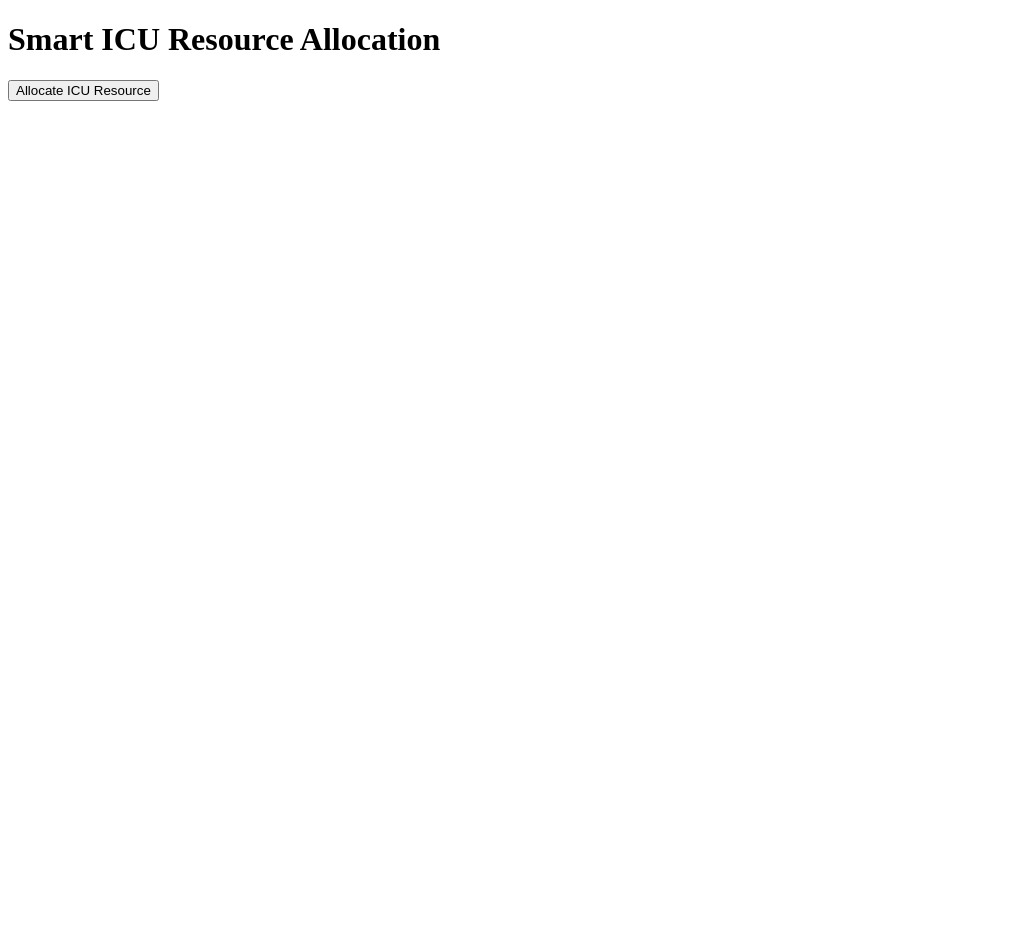
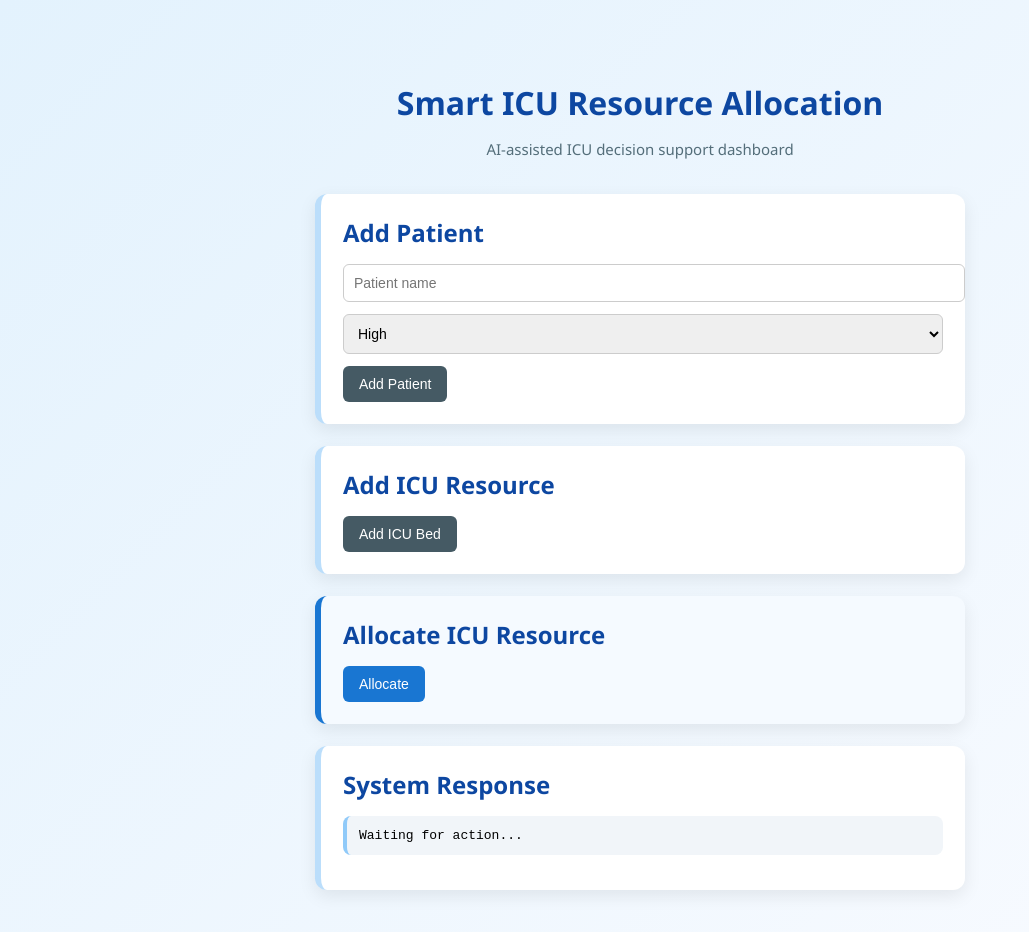
Before and after one commit to Ravikanth28/ICU-automation, a plain HTML site: page frontend/index.html in a window 1280 px wide. Shown: the whole page, without its empty margins (0-1029 px from the left). Before the commit the page ends 800 px from the top, so only its background shows below. Drawn offline with Linux system fonts and the light colour scheme.

Commit message:
UI enhanced

```diff
--- a/frontend/dashboard.js
+++ b/frontend/dashboard.js
@@ -1,9 +1,33 @@
+const BASE_URL = "http://127.0.0.1:8000";
+
+function addPatient() {
+    const name = document.getElementById("pname").value;
+    const severity = document.getElementById("severity").value;
+
+    fetch(`${BASE_URL}/patients/?name=${name}&severity=${severity}`, {
+        method: "POST"
+    })
+    .then(res => res.json())
+    .then(data => show(data));
+}
+
+function addResource() {
+    fetch(`${BASE_URL}/resources/?resource_type=ICU_BED`, {
+        method: "POST"
+    })
+    .then(res => res.json())
+    .then(data => show(data));
+}
+
 function allocate() {
-  fetch("http://127.0.0.1:8000/allocate/", {
-    method: "POST"
-  })
-  .then(res => res.json())
-  .then(data => {
-    document.getElementById("output").innerText = JSON.stringify(data, null, 2);
-  });
+    fetch(`${BASE_URL}/allocate/`, {
+        method: "POST"
+    })
+    .then(res => res.json())
+    .then(data => show(data));
 }
+
+function show(data) {
+    document.getElementById("output").innerText =
+        JSON.stringify(data, null, 2);
+}
--- a/frontend/index.html
+++ b/frontend/index.html
@@ -1,13 +1,43 @@
 <!DOCTYPE html>
-<html>
+<html lang="en">
 <head>
-  <title>Smart ICU Dashboard</title>
+    <meta charset="UTF-8">
+    <title>Smart ICU Resource Allocation</title>
+    <link rel="stylesheet" href="style.css">
 </head>
 <body>
-  <h1>Smart ICU Resource Allocation</h1>
-  <button onclick="allocate()">Allocate ICU Resource</button>
-  <pre id="output"></pre>
 
-  <script src="dashboard.js"></script>
+<div class="container">
+    <h1>Smart ICU Resource Allocation</h1>
+    <p class="subtitle">AI-assisted ICU decision support dashboard</p>
+
+    <div class="card">
+        <h2>Add Patient</h2>
+        <input id="pname" placeholder="Patient name">
+        <select id="severity">
+            <option value="high">High</option>
+            <option value="medium">Medium</option>
+            <option value="low">Low</option>
+        </select>
+        <button onclick="addPatient()">Add Patient</button>
+    </div>
+
+    <div class="card">
+        <h2>Add ICU Resource</h2>
+        <button onclick="addResource()">Add ICU Bed</button>
+    </div>
+
+    <div class="card highlight">
+        <h2>Allocate ICU Resource</h2>
+        <button class="primary" onclick="allocate()">Allocate</button>
+    </div>
+
+    <div class="card">
+        <h2>System Response</h2>
+        <pre id="output">Waiting for action...</pre>
+    </div>
+</div>
+
+<script src="dashboard.js"></script>
 </body>
 </html>
--- /dev/null
+++ b/frontend/style.css
@@ -0,0 +1,96 @@
+body {
+    font-family: "Segoe UI", Arial, sans-serif;
+    background: linear-gradient(135deg, #e3f2fd, #f9fbff);
+    margin: 0;
+    padding: 0;
+}
+
+.container {
+    max-width: 650px;
+    margin: 40px auto;
+    padding: 20px;
+}
+
+h1 {
+    text-align: center;
+    margin-bottom: 5px;
+    color: #0d47a1;
+}
+
+.subtitle {
+    text-align: center;
+    color: #546e7a;
+    margin-bottom: 35px;
+    font-size: 15px;
+}
+
+/* Cards */
+.card {
+    background: #ffffff;
+    padding: 22px;
+    margin-bottom: 22px;
+    border-radius: 12px;
+    box-shadow: 0 6px 18px rgba(0, 0, 0, 0.08);
+    border-left: 6px solid #bbdefb;
+}
+
+.card h2 {
+    margin-top: 0;
+    margin-bottom: 15px;
+    color: #0d47a1;
+}
+
+/* Highlight allocation card */
+.highlight {
+    border-left: 6px solid #1976d2;
+    background: #f5faff;
+}
+
+/* Inputs */
+input, select {
+    width: 100%;
+    padding: 10px;
+    margin-bottom: 12px;
+    border-radius: 6px;
+    border: 1px solid #ccc;
+    font-size: 14px;
+}
+
+input:focus, select:focus {
+    outline: none;
+    border-color: #1976d2;
+}
+
+/* Buttons */
+button {
+    padding: 10px 16px;
+    border: none;
+    border-radius: 6px;
+    cursor: pointer;
+    font-size: 14px;
+    font-weight: 500;
+    background-color: #455a64;
+    color: #ffffff;
+    transition: transform 0.1s ease, box-shadow 0.1s ease;
+}
+
+button:hover {
+    transform: translateY(-1px);
+    box-shadow: 0 4px 10px rgba(0,0,0,0.15);
+}
+
+/* Primary action */
+.primary {
+    background-color: #1976d2;
+}
+
+/* Response box */
+pre {
+    background: #f1f5f9;
+    padding: 12px;
+    border-radius: 8px;
+    max-height: 220px;
+    overflow-y: auto;
+    font-size: 13px;
+    border-left: 4px solid #90caf9;
+}
```
Also changed, not shown: 1 other file.
